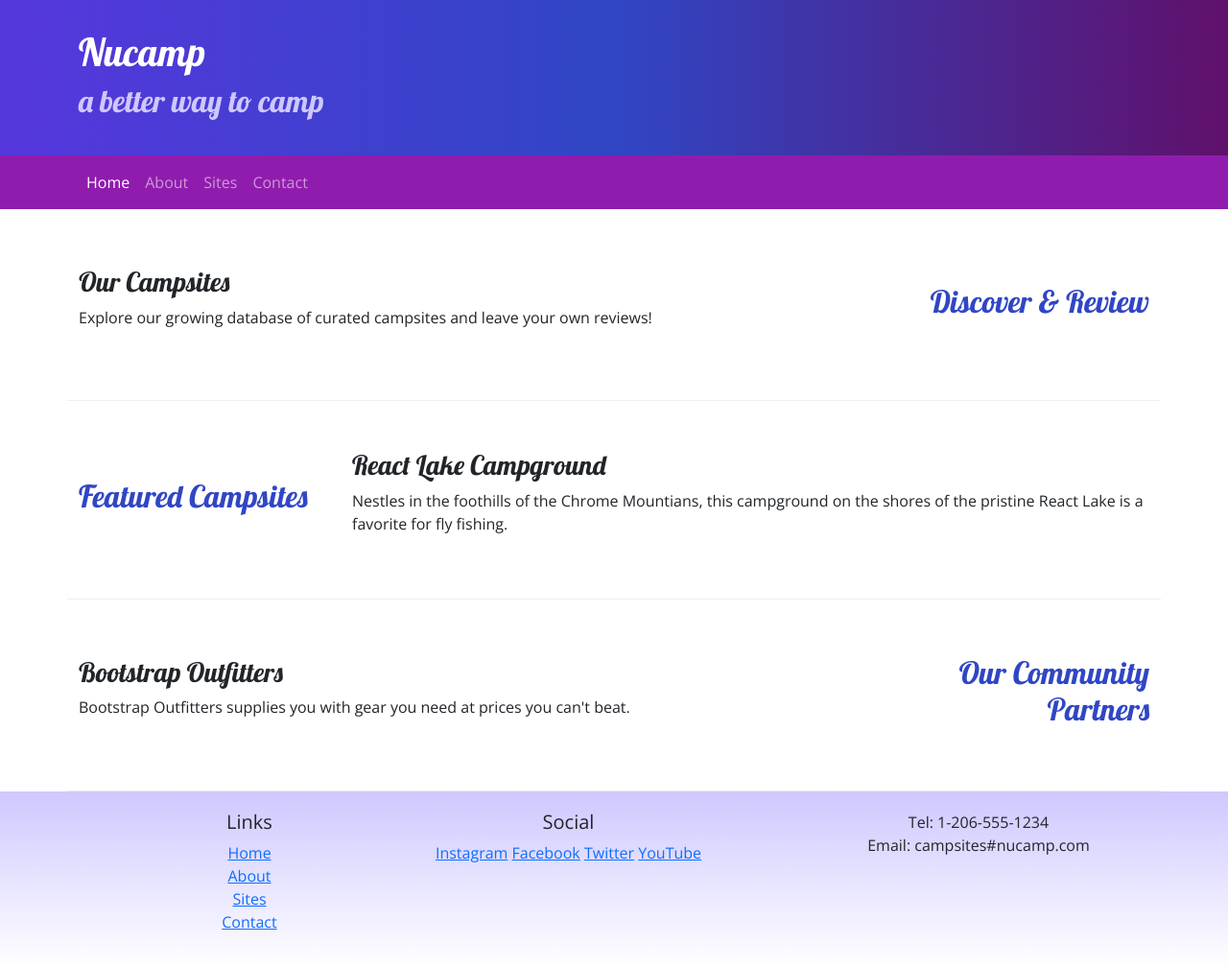
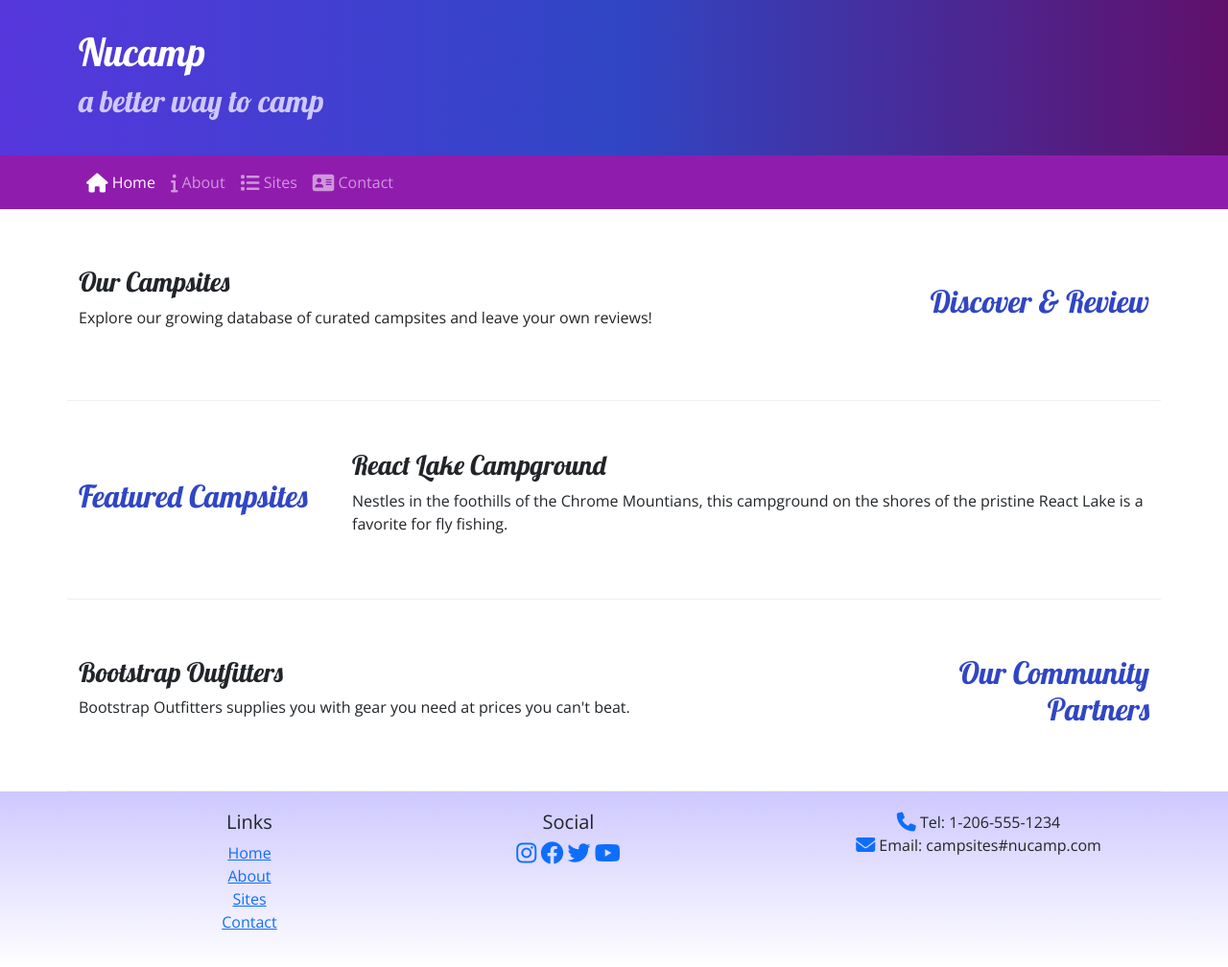
Before and after one commit to holiboy1/nucampsiteweb, a plain HTML site: page index.html in a window 1280 px wide. Shown: the whole page at 96% size. Drawn offline with nearby package versions, Linux system fonts and the light colour scheme.

Commit message:
NavBar Icons

```diff
--- a/index.html
+++ b/index.html
@@ -4,9 +4,14 @@
 <head>
     <meta charset="utf-8">
     <meta name="viewport" content="width=device, initial-scale=1">
+
      <!-- Bootstrap CSS -->
-     <link href="https://cdn.jsdelivr.net/npm/bootstrap@5.2.3/dist/css/bootstrap.min.css" rel="stylesheet" integrity="sha384-rbsA2VBKQhggwzxH7pPCaAqO46MgnOM80zW1RWuH61DGLwZJEdK2Kadq2F9CUG65" crossorigin="anonymous"/>
+     <link href="https://cdn.jsdelivr.net/npm/bootstrap@5.2.3/dist/css/bootstrap.min.css" rel="stylesheet"
+     integrity="sha384-rbsA2VBKQhggwzxH7pPCaAqO46MgnOM80zW1RWuH61DGLwZJEdK2Kadq2F9CUG65" crossorigin="anonymous"/>
+
      <!--Additional CSS must be placed AFTER Bootstrap CSS-->
+     <link rel="stylesheet" href="https://cdnjs.cloudflare.com/ajax/libs/font-awesome/6.2.1/css/all.min.css"
+     integrity="sha512-MV7K8+y+gLIBoVD59lQIYicR65iaqukzvf/nwasF0nqhPay5w/9lJmVM2hMDcnK1OnMGCdVK+iQrJ7lzPJQd1w==" crossorigin="anonymous" referrerpolicy="no-referrer"/>
      <link rel="stylesheet" href="https://fonts.googleapis.com/css?family=Lobster|Open+Sans"/>
      <link rel="stylesheet" href="/css/styles.css">
     <title>Nucamp: A Better Way To Camp</title>
@@ -34,10 +39,10 @@
             </button>
             <div class="collapse navbar-collapse" id="nucampNavbar">
                 <ul class="navbar-nav">
-                    <li class="nav-item"><a class="nav-link active" href="#">Home</a></li>
-                    <li class="nav-item"><a class="nav-link" href="aboutus.html">About</a></li>
-                    <li class="nav-item"><a class="nav-link" href="#">Sites</a></li>
-                    <li class="nav-item"><a class="nav-link" href="#">Contact</a></li>
+                    <li class="nav-item"><a class="nav-link active" href="#"><i class="fa-solid fa-house fa-lg"></i> Home</a></li>
+                    <li class="nav-item"><a class="nav-link" href="aboutus.html"><i class="fa-solid fa-info fa-lg"></i> About</a></li>
+                    <li class="nav-item"><a class="nav-link" href="#"><i class="fa-solid fa-list fa-lg"></i> Sites</a></li>
+                    <li class="nav-item"><a class="nav-link" href="#"><i class="fa-solid fa-address-card fa-lg"></i> Contact</a></li>
             </div>
         </div>
     </nav>
@@ -78,6 +83,7 @@
             </div>
         </section>
     </main>
+
     <!--Footer-->
     <footer>
         <div class="container">
@@ -93,14 +99,14 @@
                     </div>
                     <div class="col-6 col-sm-5 text-center">
                         <h5>Social</h5>
-                        <a href="http://instagram.com/">Instagram</a>
-                        <a href="http://facebook.com/">Facebook</a>
-                        <a href="http://twitter.com/">Twitter</a>
-                        <a href="http://youtube.com/">YouTube</a>
+                        <a href="http://instagram.com/"><i class="fa-brands fa-instagram fa-xl"></i></a>
+                        <a href="http://facebook.com/"><i class="fa-brands fa-facebook fa-xl"></i></a>
+                        <a href="http://twitter.com/"><i class="fa-brands fa-twitter fa-xl"></i></a>
+                        <a href="http://youtube.com/"><i class="fa-brands fa-youtube fa-xl"></i></a>
                     </div>
                     <div class="col-sm-4 text-center">
-                        Tel: 1-206-555-1234<br>
-                        Email: campsites#nucamp.com
+                        <i class="fa-solid fa-phone fa-lg text-primary"></i> Tel: 1-206-555-1234<br>
+                        <i class="fa-solid fa-envelope fa-lg text-primary"></i> Email: campsites#nucamp.com
                     </div>
             </div>
         </div>
```
Also changed, not shown: aboutus.html (+16 -13 lines).
